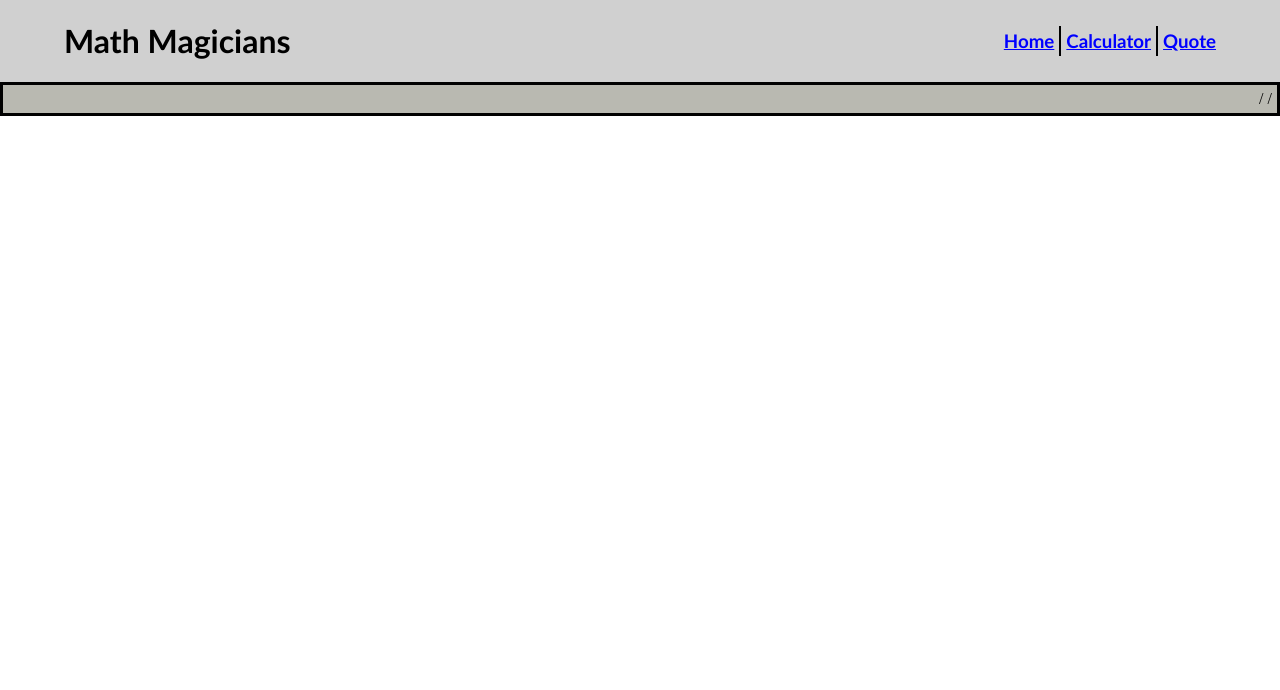
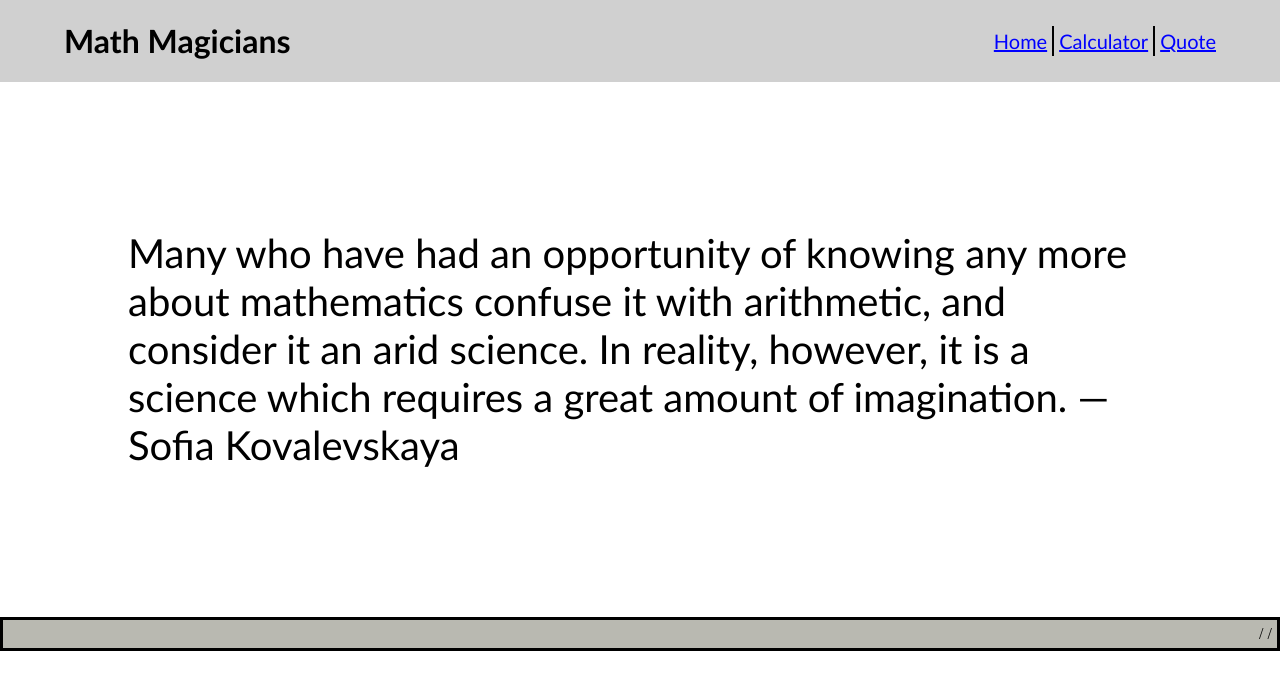
Before and after one commit to DiegoMero/magic-maths, a React (Create React App) app: page /Quote in a window 1280 px wide. Shown: the top 690 px of the page. Built offline with nearby package versions, Linux system fonts and the light colour scheme.

Commit message:
Add Quote Section and router links

```diff
--- a/src/App.js
+++ b/src/App.js
@@ -5,6 +5,7 @@ import Calculator from './components/Calculator';
 import Home from './components/Home';
 import Header from './components/Header';
 import Footer from './components/Footer';
+import Quote from './components/Quote';
 
 export default class App extends React.PureComponent {
   render() {
@@ -14,6 +15,7 @@ export default class App extends React.PureComponent {
         <Routes>
           <Route path="/" element={<Home />} />
           <Route path="/Calculator" element={<Calculator />} />
+          <Route path="/Quote" element={<Quote />} />
         </Routes>
         <Footer />
       </div>
--- a/src/components/Header.css
+++ b/src/components/Header.css
@@ -15,8 +15,12 @@
   margin-left: auto;
   gap: 5px;
   margin-right: 5%;
+}
+
+.linksContainer a {
   text-decoration: underline;
   color: blue;
+  font-size: 20px;
 }
 
 .linksContainer span {
--- a/src/components/Header.js
+++ b/src/components/Header.js
@@ -1,5 +1,6 @@
 import React from 'react';
 import './Header.css';
+import { Link } from 'react-router-dom';
 
 class Header extends React.PureComponent {
   render() {
@@ -7,11 +8,11 @@ class Header extends React.PureComponent {
       <header className="header">
         <h1>Math Magicians</h1>
         <div className="linksContainer">
-          <h3 className="home">Home</h3>
+          <Link to="/">Home</Link>
           <span />
-          <h3>Calculator</h3>
+          <Link to="/Calculator">Calculator</Link>
           <span />
-          <h3>Quote</h3>
+          <Link to="/Quote">Quote</Link>
         </div>
       </header>
     );
--- /dev/null
+++ b/src/components/Quote.css
@@ -0,0 +1,13 @@
+.quoteSection {
+  display: flex;
+  width: 100%;
+  align-items: center;
+  font-family: 'Gill Sans', 'Gill Sans MT', Calibri, 'Trebuchet MS', sans-serif;
+  height: 535px;
+}
+
+.quoteSection p {
+  margin-left: 10%;
+  margin-right: 10%;
+  font-size: 40px;
+}
--- /dev/null
+++ b/src/components/Quote.js
@@ -0,0 +1,19 @@
+import React from 'react';
+import './Quote.css';
+
+class Quote extends React.PureComponent {
+  render() {
+    return (
+      <div className="quoteSection">
+        <p>
+          Many who have had an opportunity of knowing any more about mathematics
+          confuse it with arithmetic, and consider it an arid science. In reality,
+          however, it is a science which requires a great amount of imagination.
+          — Sofia Kovalevskaya
+        </p>
+      </div>
+    );
+  }
+}
+
+export default Quote;
```
